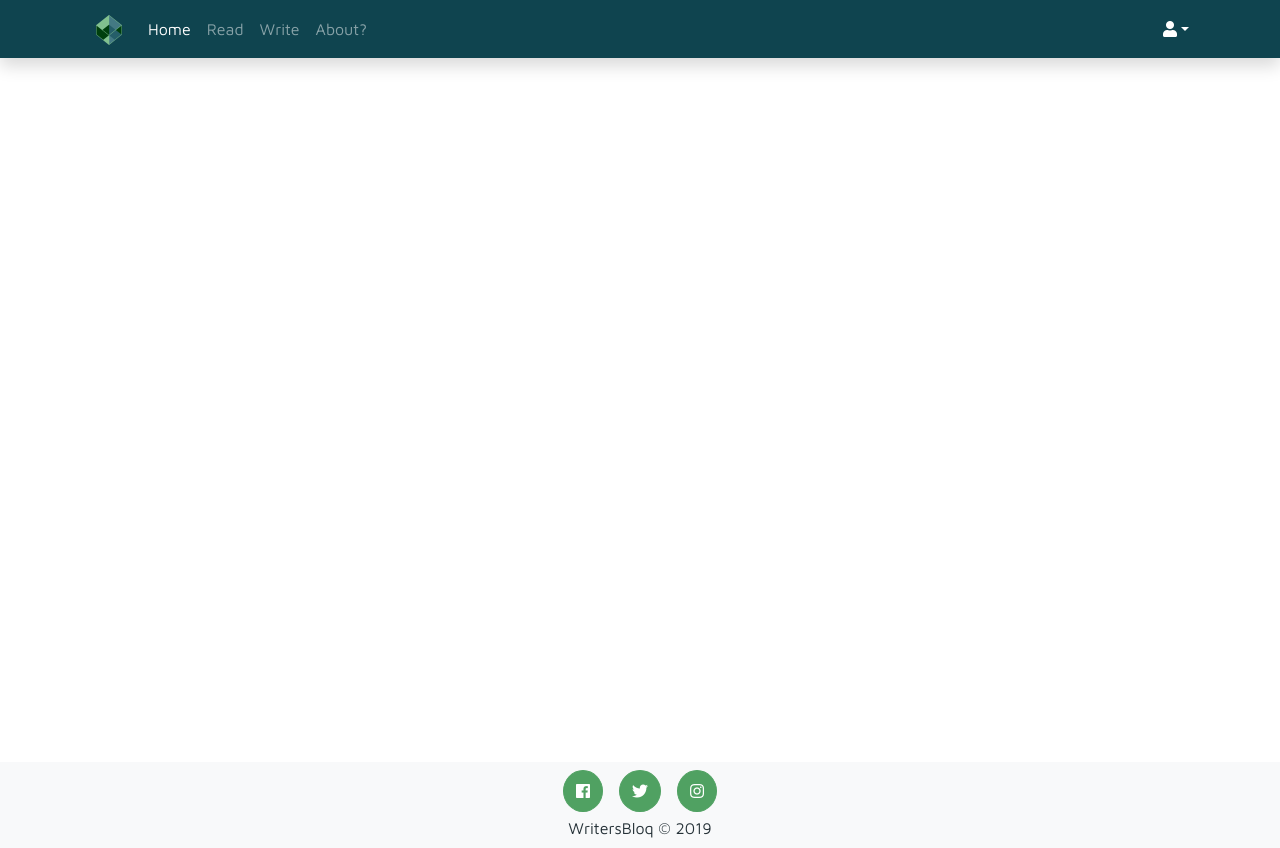
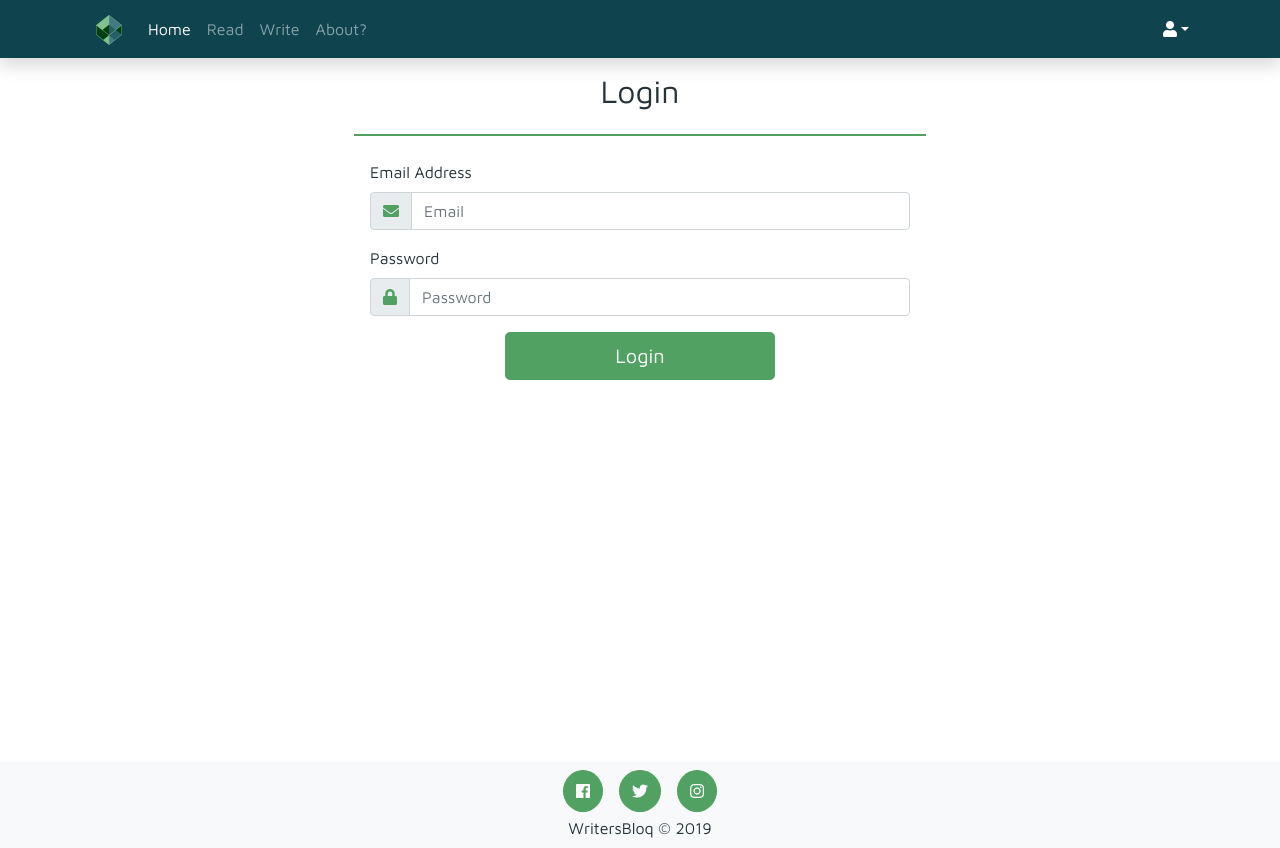
Before and after one commit to Meono55/WritersBloq-FrontEnd, an Angular app: page /login in a window 1280 px wide. Before the commit this address led to /. Built offline with nearby package versions, Linux system fonts and the light colour scheme.

Commit message:
Completed login page structure

```diff
--- a/src/app/app-routing.module.ts
+++ b/src/app/app-routing.module.ts
@@ -1,9 +1,11 @@
 import { NgModule } from '@angular/core';
 import { Routes, RouterModule } from '@angular/router';
 import { HomeBaseComponent } from './components/home/home-base/home-base.component';
+import { LoginBaseComponent } from './components/login/login-base/login-base.component';
 
 const routes: Routes = [
   {path: '', component: HomeBaseComponent},
+  {path: 'login', component: LoginBaseComponent},
   {path: '*', redirectTo: '/'}
 ];
 
--- a/src/app/app.module.ts
+++ b/src/app/app.module.ts
@@ -9,6 +9,7 @@ import { FooterComponent } from './components/general/footer/footer.component';
 import { HomeBaseComponent } from './components/home/home-base/home-base.component';
 import { TopFilterComponent } from './components/general/top-filter/top-filter.component';
 import { StoryCardComponent } from './components/general/story-card/story-card.component';
+import { LoginBaseComponent } from './components/login/login-base/login-base.component';
 
 @NgModule({
   declarations: [
@@ -17,7 +18,8 @@ import { StoryCardComponent } from './components/general/story-card/story-card.c
     FooterComponent,
     HomeBaseComponent,
     TopFilterComponent,
-    StoryCardComponent
+    StoryCardComponent,
+    LoginBaseComponent
   ],
   imports: [
     BrowserModule,
--- a/src/app/components/general/navbar/navbar.component.html
+++ b/src/app/components/general/navbar/navbar.component.html
@@ -36,14 +36,14 @@
 
     <!-- User account controls -->
     <!-- If we are on mobile screen widths and navbar is collapsed, no controls will show -->
-    <div *ngIf="navCollapsed; else inLineUserButtons" ngbDropdown placement="bottom-right" class="d-none d-sm-inline-block">
+    <div *ngIf="navCollapsed; else inLineUserButtons" ngbDropdown placement="bottom-right" class="d-none d-lg-inline-block">
       <button class="btn btn-link text-white" id="dropdownBasic1" ngbDropdownToggle>
         <i class="fa fa-user"></i>
       </button>
       <div ngbDropdownMenu class="text-center" aria-labelledby="dropdownBasic1">
-        <button class="dropdown-item">Sign In</button>
+        <button routerLink="/login" class="dropdown-item">Login</button>
         <hr class="my-1 w-75">
-        <button class="dropdown-item">Sign Up</button>
+        <button class="dropdown-item">Register</button>
       </div>
     </div>
     <!-- ELSE: Show in-line controls in the navbar dropdown -->
@@ -53,8 +53,8 @@
       </div>
       <!-- <div class="w-100 text-center text-light pt-2">User</div> -->
       <div class="d-flex flex-row justify-content-center w-100 pb-2">
-        <button class="btn btn-dark mr-2">Sign In</button>
-        <button class="btn btn-dark">Sign Up</button>
+        <button routerLink="/login" class="btn btn-dark mr-2">Login</button>
+        <button class="btn btn-dark">Register</button>
       </div>
     </ng-template>
   </div>
--- /dev/null
+++ b/src/app/components/login/login-base/login-base.component.html
@@ -0,0 +1,45 @@
+<div class="container pt-4">
+  <!-- Login page title -->
+  <div class="row">
+    <h2 class="mb-0 text-center w-100">Login</h2>
+    <hr class="my-4 border border-primary w-50">
+  </div>
+  <div class="row">
+    <div class="col-md-6 mx-auto">
+      <form>
+        <!-- Email Address input field -->
+        <div class="form-group">
+          <label for="email">Email Address</label>
+          <div class="input-group mb-3">
+            <div class="input-group-prepend">
+              <span class="input-group-text" id="basic-addon1">
+                <i class="fa fa-envelope text-primary"></i>
+              </span>
+            </div>
+            <input type="text" class="form-control" name="email" placeholder="Email" aria-label="Email"
+              aria-describedby="basic-addon1">
+          </div>
+        </div>
+
+        <!-- Password input field -->
+        <div class="form-group">
+          <label for="password">Password</label>
+          <div class="input-group mb-3">
+            <div class="input-group-prepend">
+              <span class="input-group-text" id="basic-addon1">
+                <i class="fa fa-lock text-primary"></i>
+              </span>
+            </div>
+            <input type="text" class="form-control" name="password" placeholder="Password" aria-label="Password"
+              aria-describedby="basic-addon1">
+          </div>
+        </div>
+
+        <!-- Confirm login button -->
+        <div class="w-50 mx-auto">
+          <input type="submit" value="Login" class="btn btn-primary btn-lg btn-block">
+        </div>
+      </form>
+    </div>
+  </div>
+</div>
--- /dev/null
+++ b/src/app/components/login/login-base/login-base.component.ts
@@ -0,0 +1,15 @@
+import { Component, OnInit } from '@angular/core';
+
+@Component({
+  selector: 'app-login-base',
+  templateUrl: './login-base.component.html',
+  styleUrls: ['./login-base.component.scss']
+})
+export class LoginBaseComponent implements OnInit {
+
+  constructor() { }
+
+  ngOnInit() {
+  }
+
+}
```
Also changed, not shown: src/app/components/login/login-base/login-base.component.scss (added), 2 other files (tests, documents, lock files or other folders).
